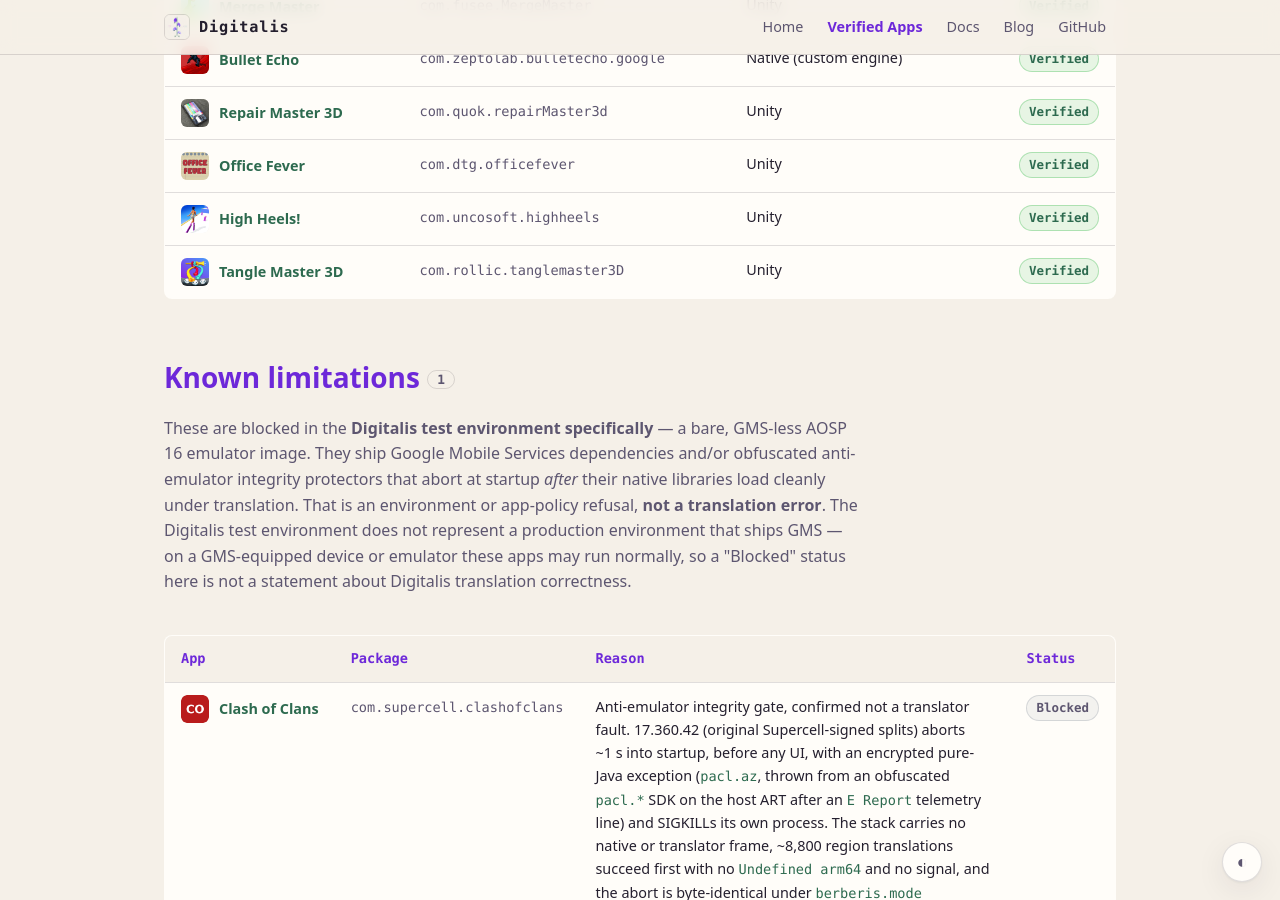
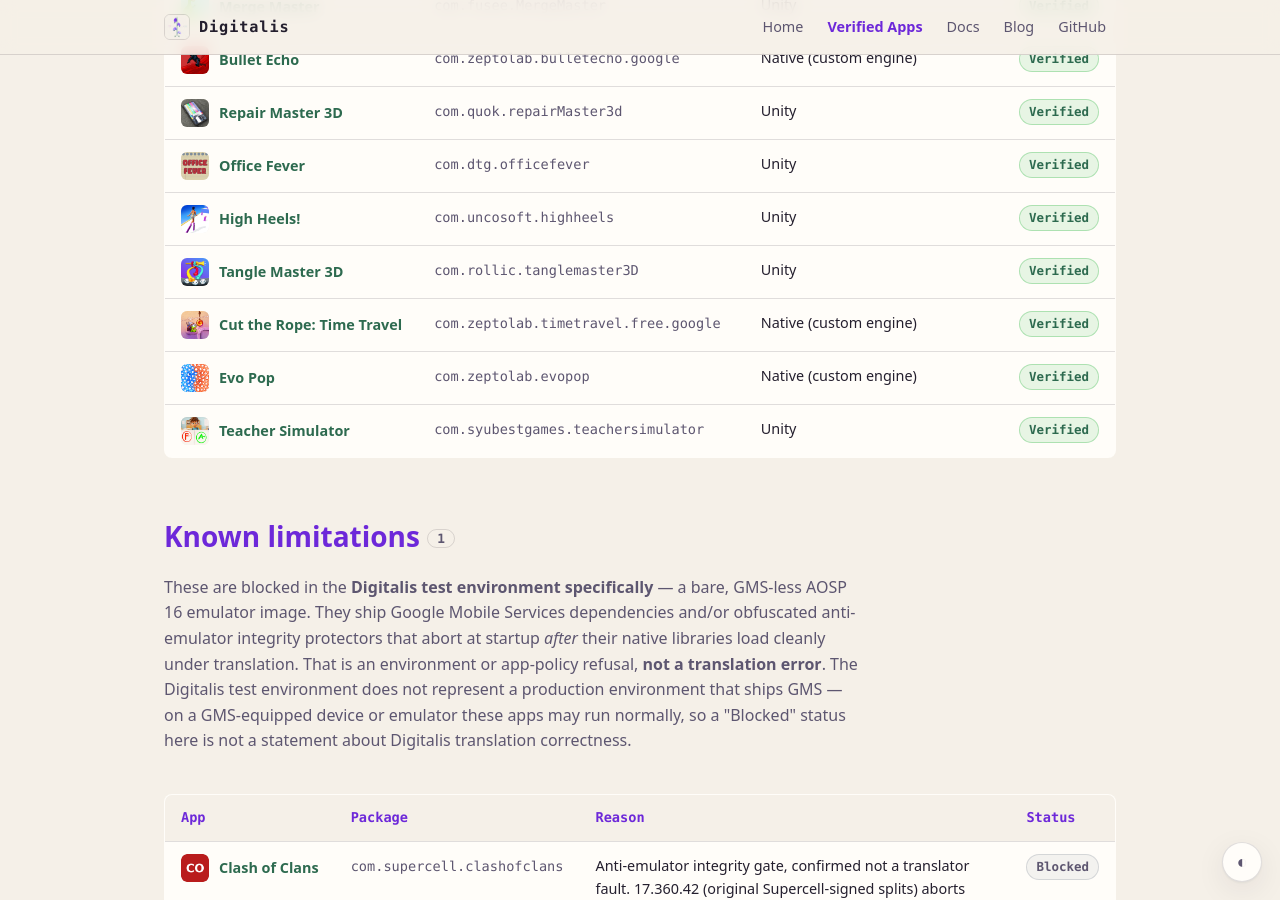
Before and after one commit to DigitalisX64/digitalisx64.github.io, a Jekyll site: the page built from apps.html, in a window 1280 px wide and 900 px high, scrolled down 4423 px. Built offline with Jekyll 4.4.1, drawn with Linux system fonts in a browser that asks for light colours.

Commit message:
apps.yml: add Cut the Rope Time Travel, Evo Pop, Teacher Simulator (verified) + icons

```diff
--- a/_data/apps.yml
+++ b/_data/apps.yml
@@ -232,6 +232,15 @@ verified:
   - name: 'Tangle Master 3D'
     package: com.rollic.tanglemaster3D
     stack: 'Unity'
+  - name: 'Cut the Rope: Time Travel'
+    package: com.zeptolab.timetravel.free.google
+    stack: 'Native (custom engine)'
+  - name: 'Evo Pop'
+    package: com.zeptolab.evopop
+    stack: 'Native (custom engine)'
+  - name: 'Teacher Simulator'
+    package: com.syubestgames.teachersimulator
+    stack: 'Unity'
 
 # No apps are currently in this state; the section drops out of the page while
 # this list is empty.
```
Also changed, not shown: assets/icons/com.syubestgames.teachersimulator.png (added), assets/icons/com.zeptolab.evopop.png (added), assets/icons/com.zeptolab.timetravel.free.google.png (added).
